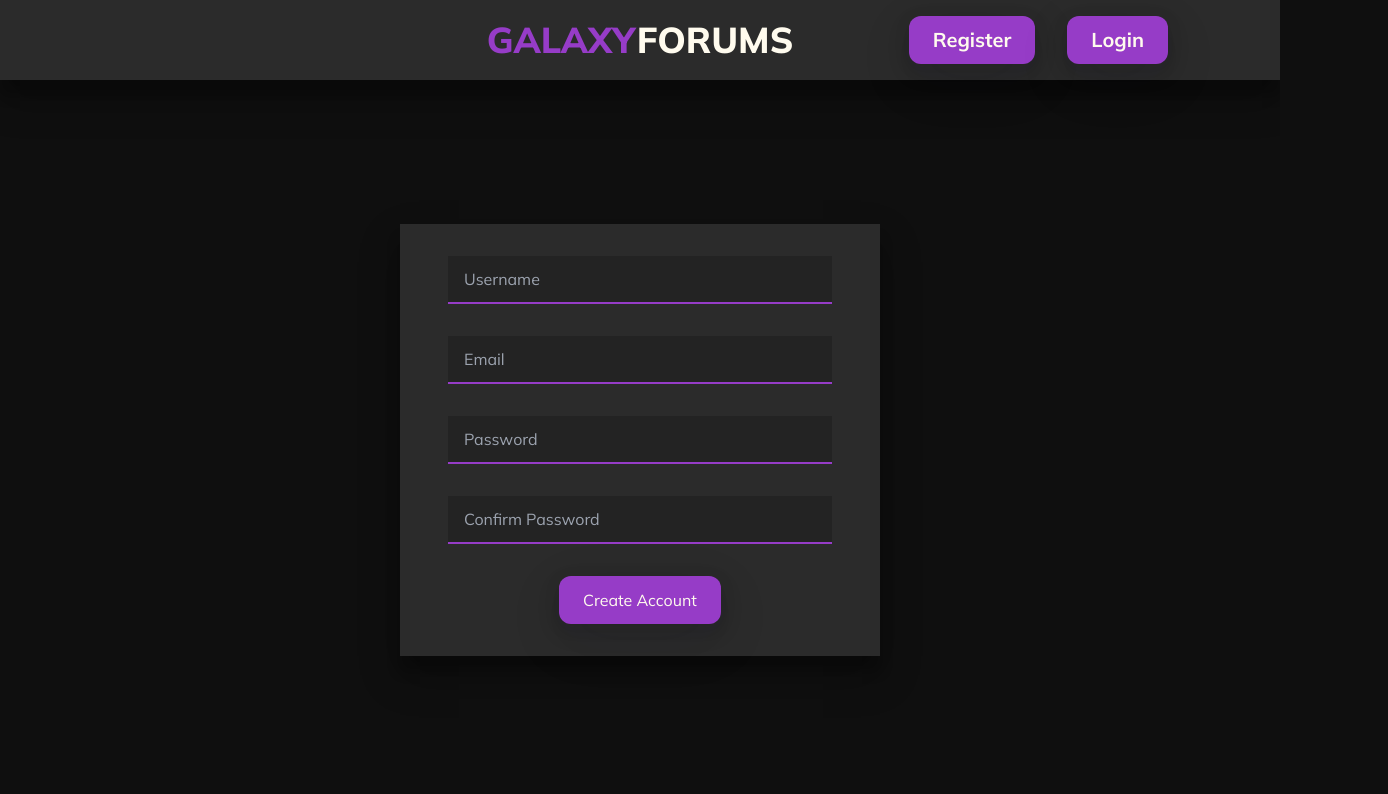
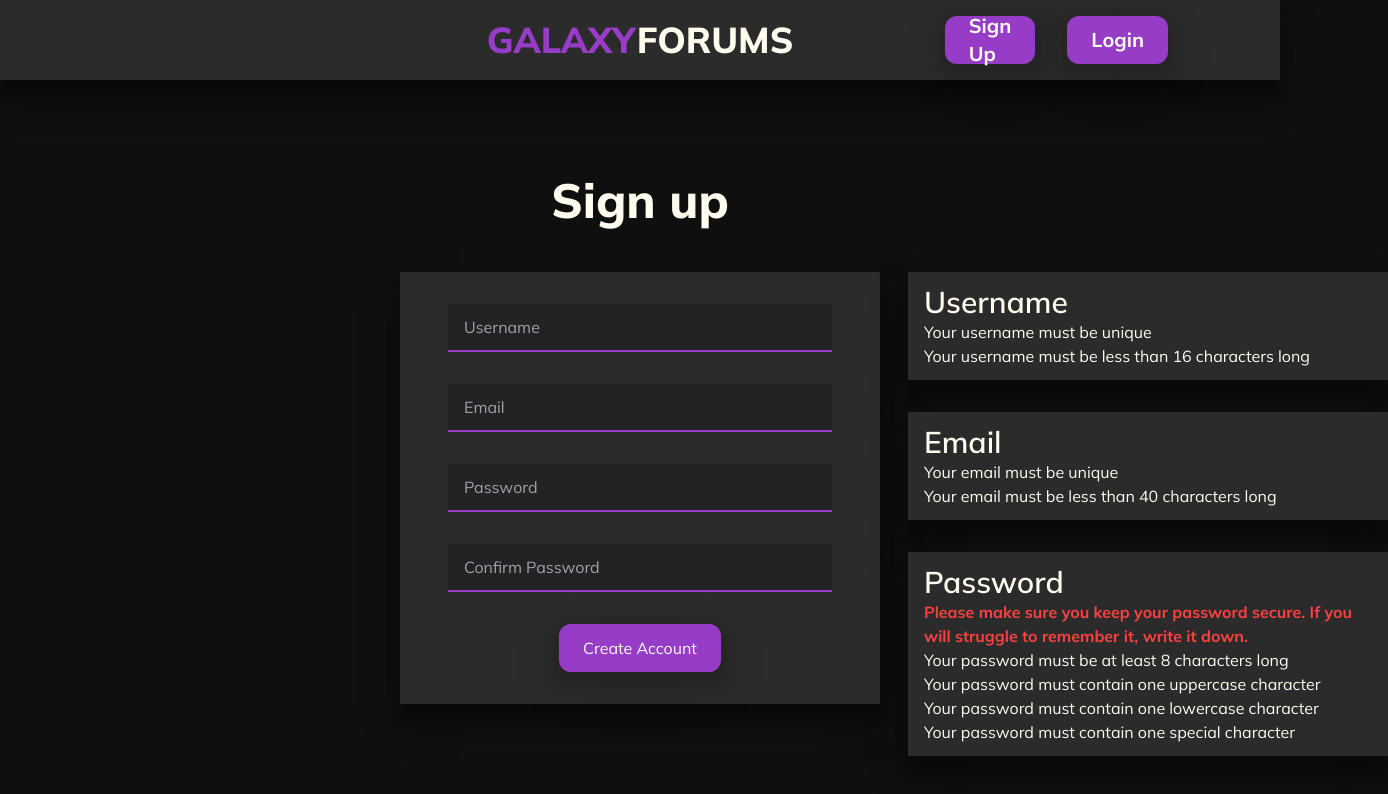
Before and after one commit to philip727/galaxy-themed-forum, a React (Create React App) app in the folder client/: page /register in a window 1280 px wide. Shown: the top 794 px of the page, 1388 px wide, since content can reach past the window. Built offline with nearby package versions, Linux system fonts and the light colour scheme.

Commit message:
register page, login page

```diff
--- a/client/src/App.tsx
+++ b/client/src/App.tsx
@@ -1,7 +1,7 @@
 import { useEffect, useState } from 'react';
 import { Route, createBrowserRouter, createRoutesFromElements, RouterProvider } from 'react-router-dom'
 import RootLayout from './component/layout/RootLayout';
-import Home from './component/pages/Home';
+import Home from './component/pages/Home/Home';
 import Login from './component/pages/Login';
 import Register from './component/pages/Register';
 import './App.scss'
--- a/client/src/component/extras/InputField.tsx
+++ b/client/src/component/extras/InputField.tsx
@@ -1,4 +1,3 @@
-import { useAnimationControls } from 'framer-motion'
 import { ChangeEvent } from 'react';
 import './InputField.scss'
 
@@ -7,11 +6,14 @@ type Props = {
     name?: string,
     onChange?: (e: ChangeEvent<HTMLInputElement>) => void,
     type?: string,
+    width?: string,
 }
 
-export default function InputField({ placeholder, name, onChange, type}: Props) {
+export default function InputField({ placeholder, name, onChange, type, width}: Props) {
+    width ??="w-96"
+
     return (
-        <div className="w-96 h-12 bg-[var(--dark-jet)] flex flex-col">
+        <div className={`${width} h-12 bg-[var(--dark-jet)] flex flex-col`}>
             <input name={name} placeholder={placeholder} onChange={onChange} type={type} className="w-full h-full bg-[rgba(0,0,0,0)] px-4 input-field"/>
             <span className="bg-[var(--blue-violet)] h-[2px] w-full transition-colors duration-300"/>
         </div>
--- a/client/src/component/layout/Navbar.tsx
+++ b/client/src/component/layout/Navbar.tsx
@@ -1,7 +1,4 @@
-import { clear } from "console";
-import { NavLink } from "react-router-dom";
-import { setAuthTokenHeader } from "../../scripts/auth/headers";
-import { deleteJWTCookie } from "../../scripts/auth/login";
+import { NavLink, useNavigate } from "react-router-dom";
 import { IJWTInfo } from "../../types/auth";
 import ShineButton from "../extras/ShineButton";
 
@@ -11,19 +8,28 @@ type Props = {
 }
 
 export default function Navbar({ userDetails, clearUser }: Props) {
+    const navigate = useNavigate();
     return (
         <div className="deep-shadow h-20 bg-[var(--jet)] flex justify-center items-center z-[999] absolute w-screen">
             <div className="w-1/3">
             </div>
             <div className="w-1/3 grid justify-center">
-                <h1 className="text-center text-4xl font-extrabold"><span className="text-[var(--blue-violet)]">GALAXY</span>FORUMS</h1>
+                <h1
+                    className="text-center text-4xl font-extrabold cursor-pointer"
+                    onClick={() => {
+                        navigate("/");
+                    }}
+                >
+                    <span className="text-[var(--blue-violet)]">GALAXY</span>
+                    FORUMS
+                </h1>
             </div>
             <div className="w-1/3 flex justify-end items-center px-28 gap-8">
                 {userDetails.username.length == 0 && userDetails.uid < 0 && (
                     <>
                         <NavLink to="/register">
                             <ShineButton key={1}>
-                                <p className="font-bold text-xl" >Register</p>
+                                <p className="font-bold text-xl" >Sign Up</p>
                             </ShineButton>
                         </NavLink>
                         <NavLink to="/login">
--- /dev/null
+++ b/client/src/component/layout/blocks/Container.tsx
@@ -0,0 +1,16 @@
+import { ReactNode } from "react"
+
+type Props = {
+    children?: ReactNode,
+    width?: string,
+}
+
+export default function Container({ children, width }: Props) {
+    width ??= "w-[30rem]";
+
+    return (
+        <div className={`bg-[var(--jet)] h-fit ${width} deep-shadow`}>
+            {children}
+        </div>
+    )
+}
--- a/client/src/component/pages/Login.tsx
+++ b/client/src/component/pages/Login.tsx
@@ -9,9 +9,20 @@ import jwtDecode from 'jwt-decode'
 import { IJWTInfo } from '../../types/auth';
 import { createModal, destroyModal } from '../../scripts/layout/modalManager';
 import { createNotification } from '../../scripts/layout/notificationManager';
+import Container from '../layout/blocks/Container';
+import { motion } from 'framer-motion';
 
 type Props = {
     setUser: (i: IJWTInfo) => void;
+}
+
+const animationVariants = {
+    hide: {
+        opacity: 0,
+    },
+    show: {
+        opacity: 1,
+    },
 }
 
 export default function Login({ setUser }: Props) {
@@ -111,14 +122,27 @@ export default function Login({ setUser }: Props) {
     }
 
     return (
-        <div className="flex justify-center mt-32">
-            <form className="bg-[var(--jet)] w-[30rem] flex flex-col items-center p-8 gap-8 deep-shadow">
+        <motion.div
+            variants={animationVariants}
+            initial="hide"
+            animate="show"
+            transition={{ duration: 0.3 }}
+            className="flex flex-col justify-center items-center mt-20"
+        >
+            <h1 className="text-5xl font-extrabold">Login</h1>
+            <div
+                className="flex justify-center mt-12"
+            >
+                <Container>
+                    <div className="w-full h-full flex flex-col justify-center gap-8 items-center p-8">
                         <InputField onChange={handleChange} type="text" name="username" placeholder="Username" />
                         <InputField onChange={handleChange} type="password" name="password" placeholder="Password" />
                         <ShineButton onClick={() => { login() }}>
                             <p>Login</p>
                         </ShineButton>
-            </form>
                     </div>
+                </Container>
+            </div>
+        </motion.div>
     )
 }
--- a/client/src/component/pages/Register.tsx
+++ b/client/src/component/pages/Register.tsx
@@ -1,4 +1,5 @@
 import axios from 'axios'
+import { motion } from 'framer-motion';
 import { ChangeEvent, useRef } from 'react';
 import { useNavigate } from 'react-router-dom';
 import { isRegisterDataValid } from '../../scripts/auth/register';
@@ -8,7 +9,17 @@ import { createNotification } from '../../scripts/layout/notificationManager';
 import { IDetailsToRegister } from '../../types/user';
 import InputField from '../extras/InputField';
 import ShineButton from '../extras/ShineButton';
+import Container from '../layout/blocks/Container';
 
+// For initial fade in
+const animationVariants = {
+    hide: {
+        opacity: 0,
+    },
+    show: {
+        opacity: 1,
+    }
+}
 
 export default function Register() {
     const navigate = useNavigate();
@@ -54,6 +65,7 @@ export default function Register() {
                     });
                     return;
                 }
+
                 // Creates a prompt that will take the user to the login page
                 createModal({
                     header: "Register",
@@ -85,8 +97,18 @@ export default function Register() {
     }
 
     return (
-        <div className="flex justify-center mt-32">
-            <form className="bg-[var(--jet)] w-[30rem] flex flex-col items-center p-8 gap-8 deep-shadow">
+        <motion.div
+            className="flex flex-col justify-center items-center mt-20"
+            variants={animationVariants}
+            initial="hide"
+            animate="show"
+            transition={{ duration: 0.3 }}
+        >
+            <h1 className="text-5xl font-extrabold">Sign up</h1>
+            <div className="flex justify-center gap-7 mt-12">
+                <div className="w-[30rem]" />
+                <Container key={1}>
+                    <div className="w-full h-full flex flex-col justify-center gap-8 items-center p-8">
                         <InputField onChange={handleChange} type="text" name="username" placeholder="Username" />
                         <InputField onChange={handleChange} type="email" name="email" placeholder="Email" />
                         <InputField onChange={handleChange} type="password" name="password" placeholder="Password" />
@@ -94,7 +116,41 @@ export default function Register() {
                         <ShineButton onClick={() => { register() }}>
                             <p>Create Account</p>
                         </ShineButton>
-            </form>
                     </div>
+                </Container>
+                <div className="flex flex-col justify-start items-center gap-8">
+                    <Container key={1}>
+                        <div className="w-full h-full flex flex-col justify-start items-start py-3 px-4">
+                            <h1 className="font-semibold text-3xl">Username</h1>
+                            <ul>
+                                <li>Your username must be unique</li>
+                                <li>Your username must be less than 16 characters long</li>
+                            </ul>
+                        </div>
+                    </Container>
+                    <Container key={2}>
+                        <div className="w-full h-full flex flex-col justify-start items-start py-3 px-4">
+                            <h1 className="font-semibold text-3xl">Email</h1>
+                            <ul>
+                                <li>Your email must be unique</li>
+                                <li>Your email must be less than 40 characters long</li>
+                            </ul>
+                        </div>
+                    </Container>
+                    <Container key={3}>
+                        <div className="w-full h-full flex flex-col justify-start items-start py-3 px-4">
+                            <h1 className="font-semibold text-3xl">Password</h1>
+                            <p className="text-base text-[var(--warning-red)] font-bold">Please make sure you keep your password secure. If you will struggle to remember it, write it down.</p>
+                            <ul>
+                                <li>Your password must be at least 8 characters long</li>
+                                <li>Your password must contain one uppercase character</li>
+                                <li>Your password must contain one lowercase character</li>
+                                <li>Your password must contain one special character</li>
+                            </ul>
+                        </div>
+                    </Container>
+                </div>
+            </div>
+        </motion.div>
     );
 }
--- a/client/src/index.scss
+++ b/client/src/index.scss
@@ -17,6 +17,7 @@ body {
     --blue-violet: #963CC7;
     --ruddy-blue: #47A6FF;
     --floral-white: #FFFBEE;
+    --warning-red: #ff4040;
 
     background-color: var(--night);
     color: var(--floral-white);
```
Also changed, not shown: client/src/component/pages/Home/Home.tsx (renamed from client/src/component/pages/Home.tsx), 1 other file (tests, documents, lock files or other folders). Lines whose indentation alone changed are shown as unchanged.
